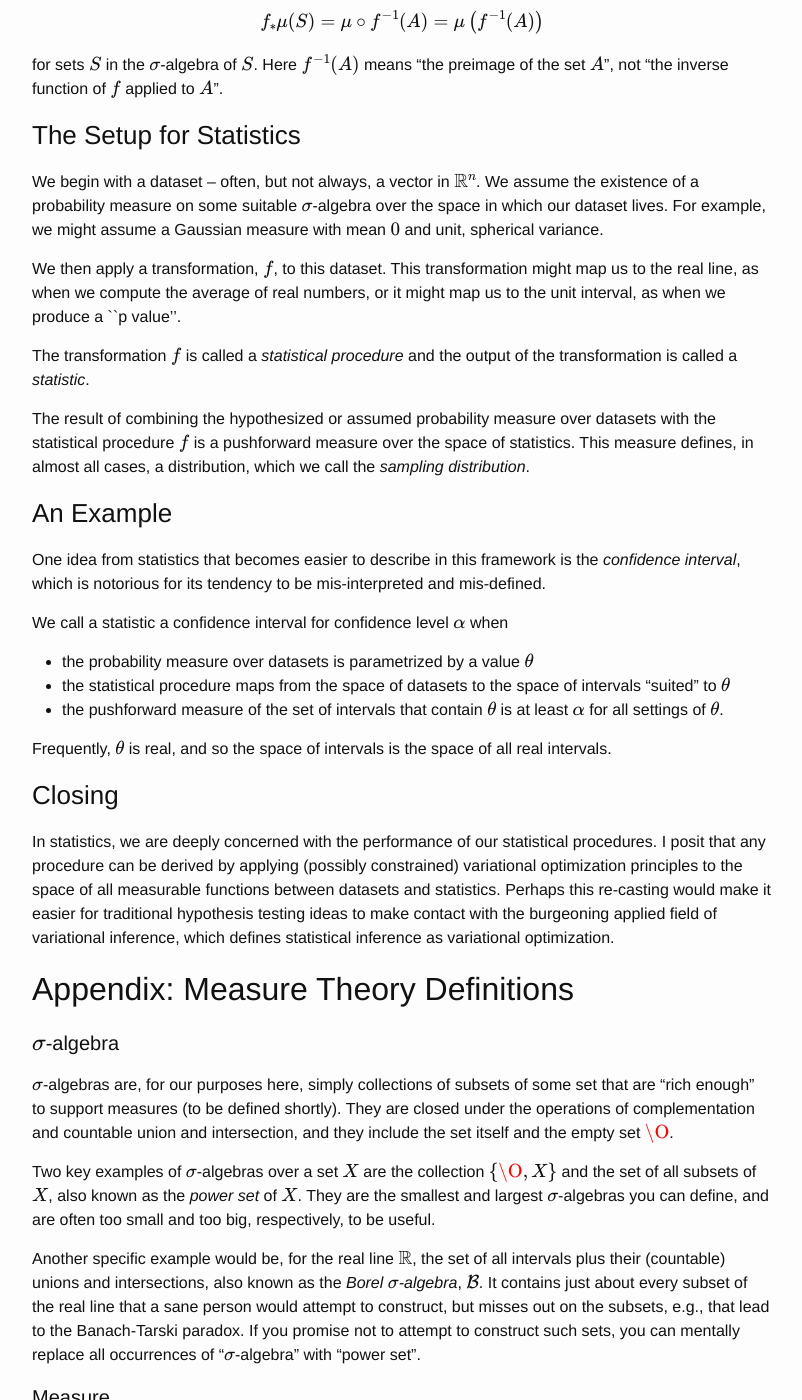
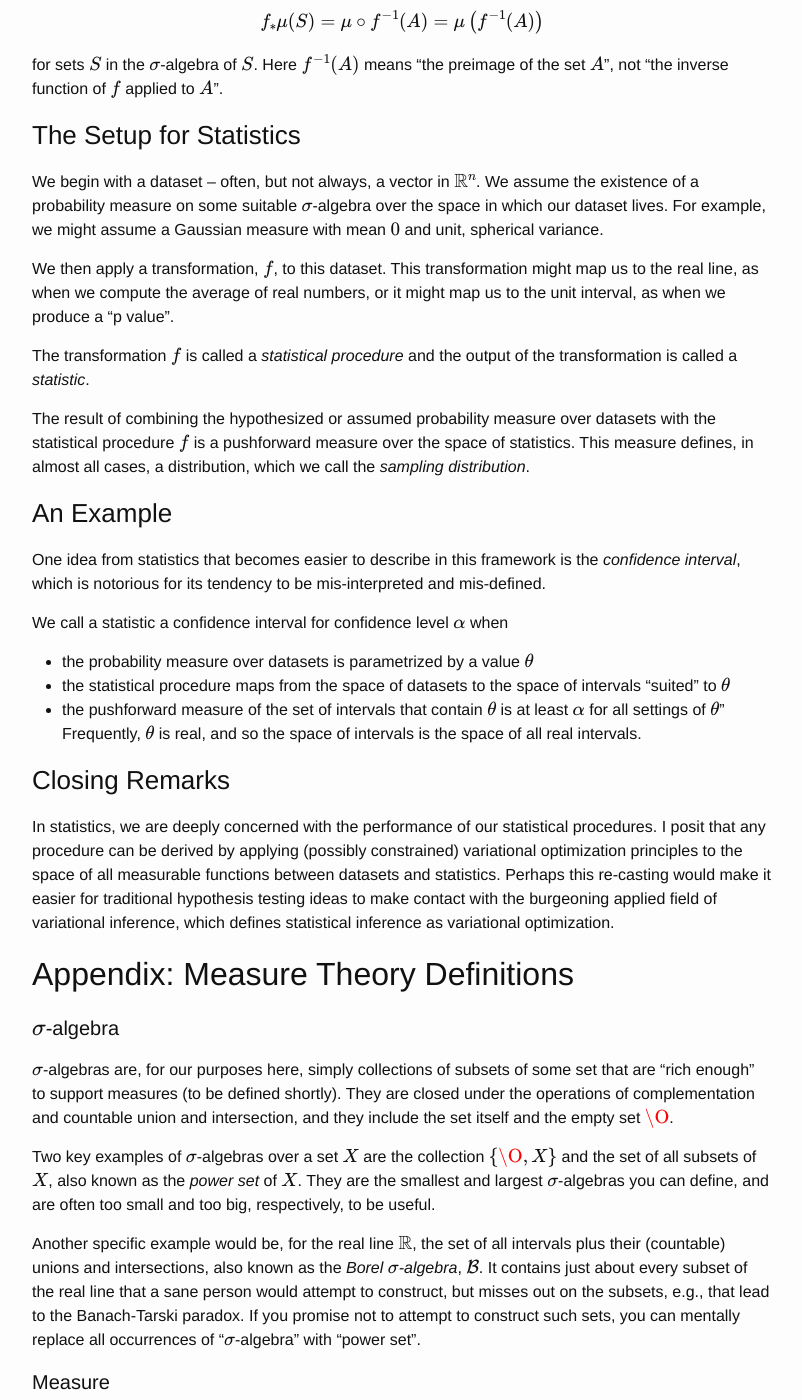
Before and after one commit to charlesfrye/charlesfrye.github.io, a Jekyll site: the page built from _posts/2017-02-24-statistics-as-the-study.md, in a window 1280 px wide and 1400 px high, scrolled down 854 px. Shown: the whole window, without its empty margins (238-1040 px from the left). Built offline with Jekyll 4.4.1, drawn with Linux system fonts in a browser that asks for light colours; formulas are drawn with MathJax 3; some of the changed text lies outside the part shown.

Commit message:
Formatting issues, changes category

```diff
--- a/_posts/2017-02-24-statistics-as-the-study.md
+++ b/_posts/2017-02-24-statistics-as-the-study.md
@@ -89,7 +89,7 @@ We then apply a transformation, $$f$$, to this dataset.
 This transformation might map us to the real line,
 as when we compute the average of real numbers,
 or it might map us to the unit interval,
-as when we produce a ``p value''.
+as when we produce a "p value".
 
 The transformation $$f$$ is called a *statistical procedure*
 and the output of the transformation is called a *statistic*.
@@ -116,12 +116,11 @@ for confidence level $$\alpha$$ when
 the space of datasets to
 the space of intervals "suited" to $$\theta$$
 - the pushforward measure of the set of intervals that contain $$\theta$$
-is at least $$\alpha$$ for all settings of $$\theta$$.
-
+is at least $$\alpha$$ for all settings of $$\theta$$"
 Frequently, $$\theta$$ is real, and so the space of intervals
 is the space of all real intervals.
 
-### Closing
+### Closing Remarks
 
 In statistics,
 we are deeply concerned with the performance of
@@ -190,13 +189,14 @@ that assigns measure $$0$$ to the empty set
 and for which the following property holds
 for all countable collections of disjoint sets
 $$\{X_i\}$$:
+
 $$
     \mu\left(\bigcup X_i\right)
     	= \sum \mu\left(X_i\right)
 $$
 
 That is, if we take two sets that don't overlap,
-the ``size'', as measured by $$\mu$$,
+the "size", as measured by $$\mu$$,
 of their union is just the sum of their sizes.
 
 #### Probability Measure
```
Also changed, not shown: other parts of _posts/2017-02-24-statistics-as-the-study.md (+1 -1 lines).
